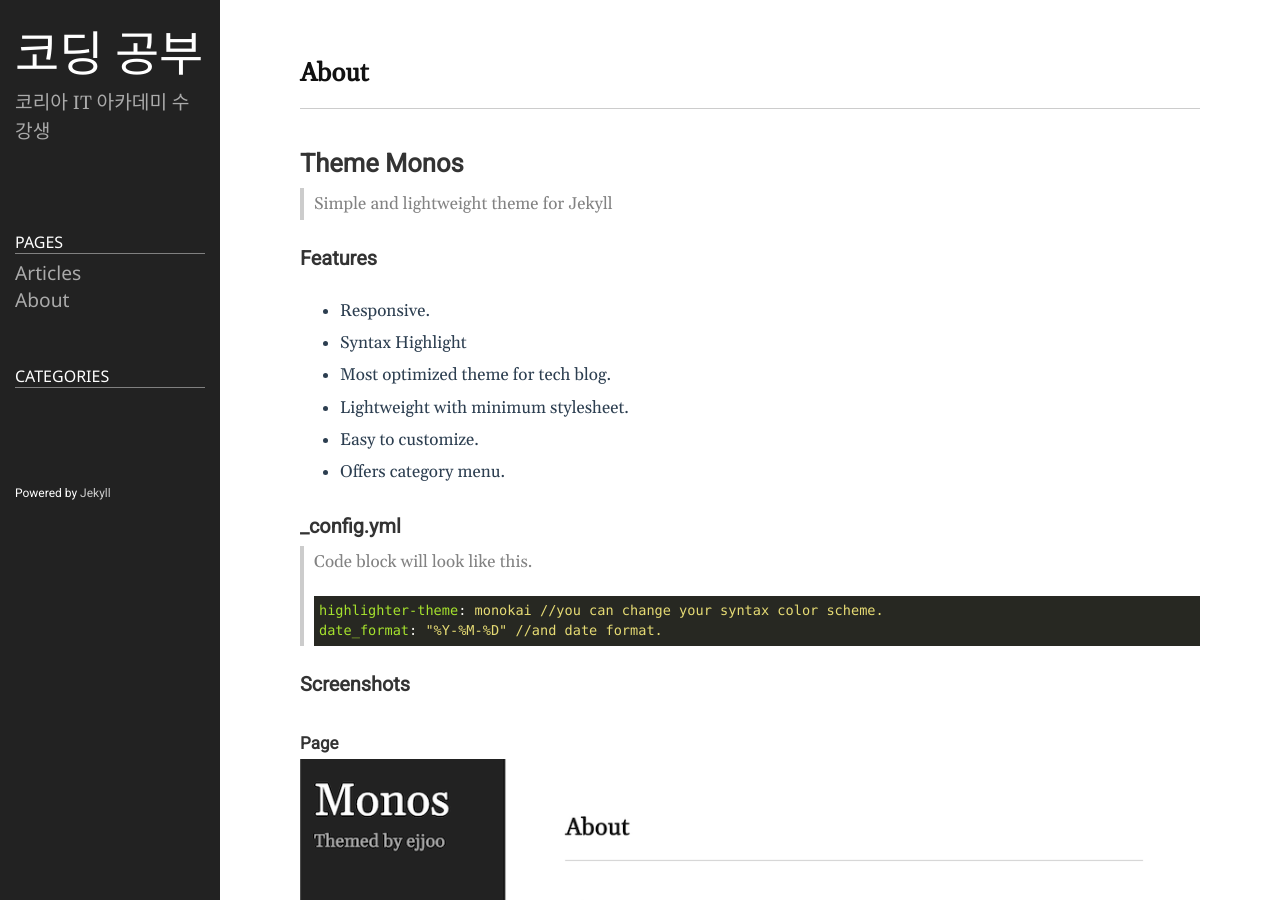
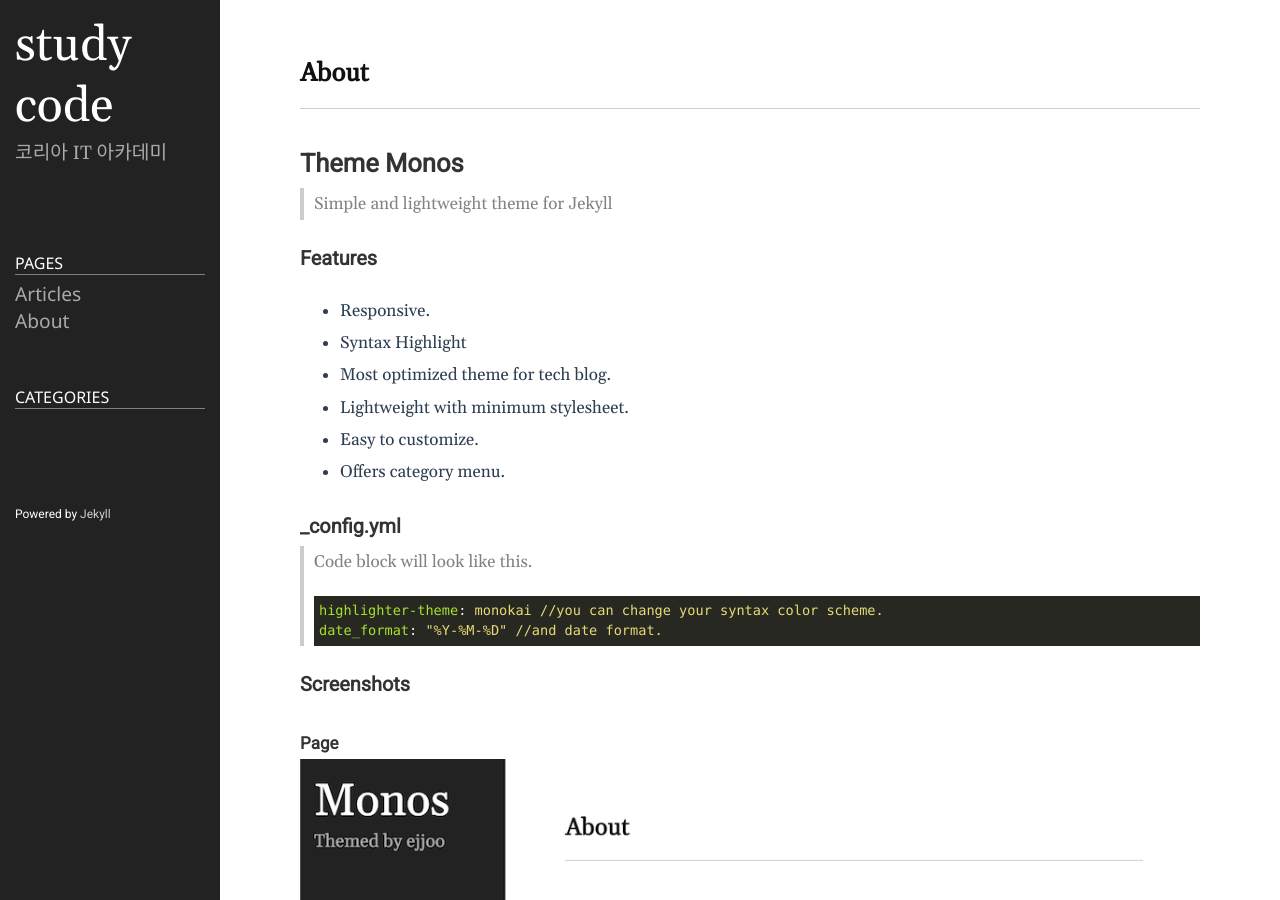
Before and after one commit to Love-kyeolE/Love-kyeolE.github.io, a Jekyll site: the page built from README.md, in a window 1280 px wide and 900 px high. Built offline with Jekyll 4.4.1, drawn with Linux system fonts in a browser that asks for light colours.

Commit message:
Update _config.yml

```diff
--- a/_config.yml
+++ b/_config.yml
@@ -18,10 +18,10 @@
 # You can create any custom variable you would like, and they will be accessible
 # in the templates via {{ site.myvariable }}.
 
-title: 코딩 공부
+title: study code
 email: loveu.kyeol.e@gmail.com
 description: >- # this means to ignore newlines until "baseurl:"
-  코리아 IT 아카데미 수강생
+  코리아 IT 아카데미
 # baseurl: "/" # the subpath of your site, e.g. /blog
 url: "Love-kyeolE.github.io" # the base hostname & protocol for your site, e.g. http://example.com
 github_username: Love-kyeolE
```
